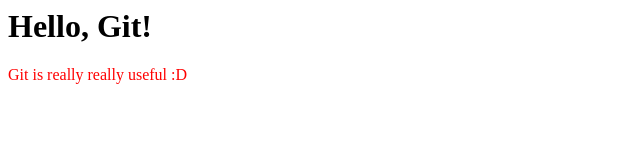
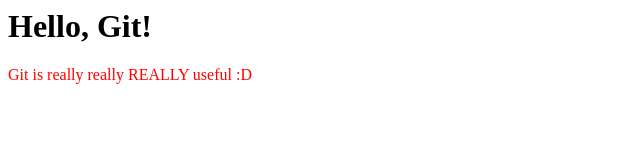
Before and after one commit to grungi-ankhfire/web09-first-repo, a plain HTML site: page index.html in a window 1280 px wide. Shown: the full height of the page, 0-640 px from the left. Drawn offline with Linux system fonts and the light colour scheme.

Commit message:
Another REALLY because why not

```diff
--- a/index.html
+++ b/index.html
@@ -4,6 +4,6 @@
     </head>
     <body>
         <h1>Hello, Git!</h1>
-        <p>Git is really really useful :D</p>
+        <p>Git is really really REALLY useful :D</p>
     </body>
 </html>
```
